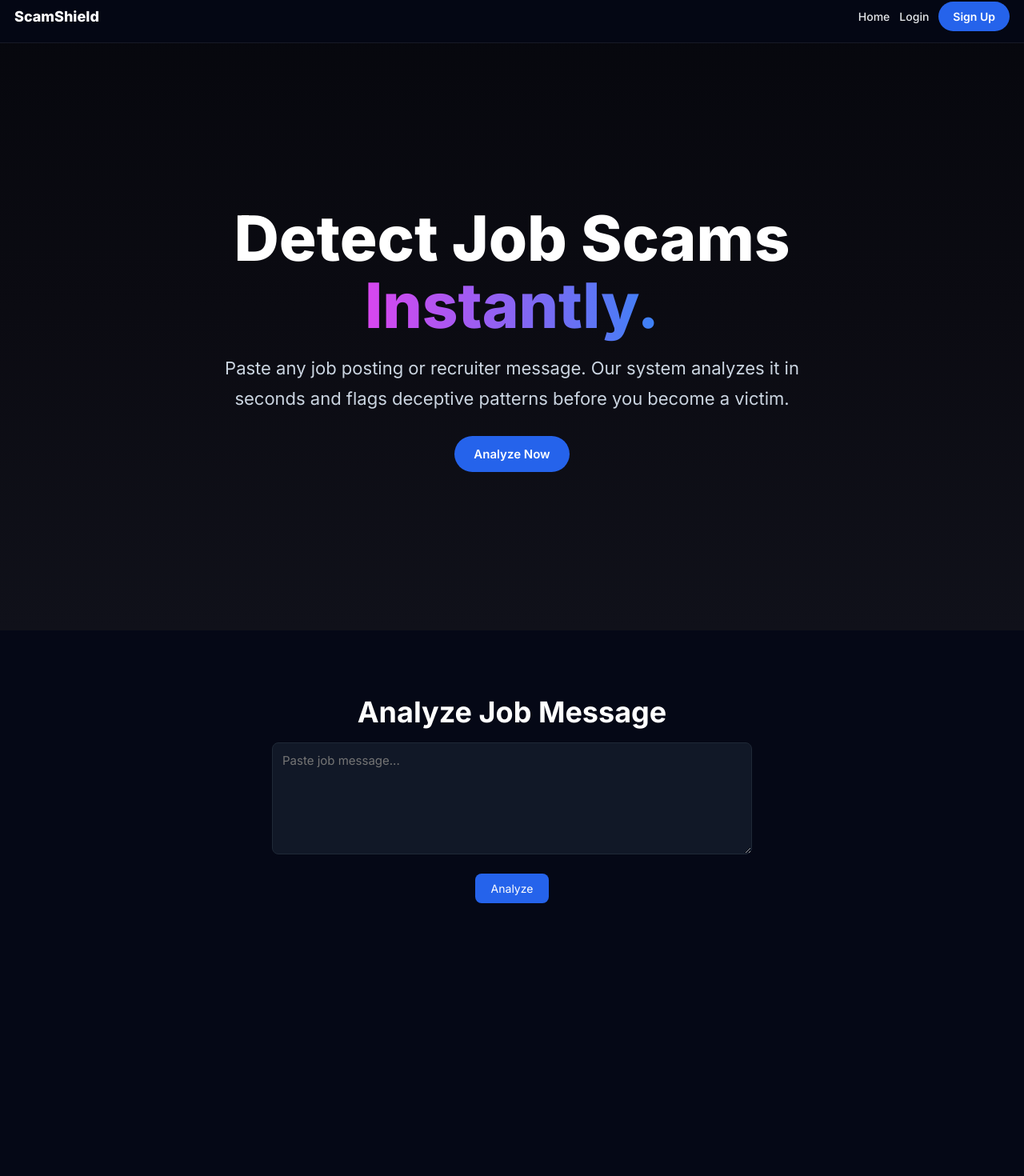
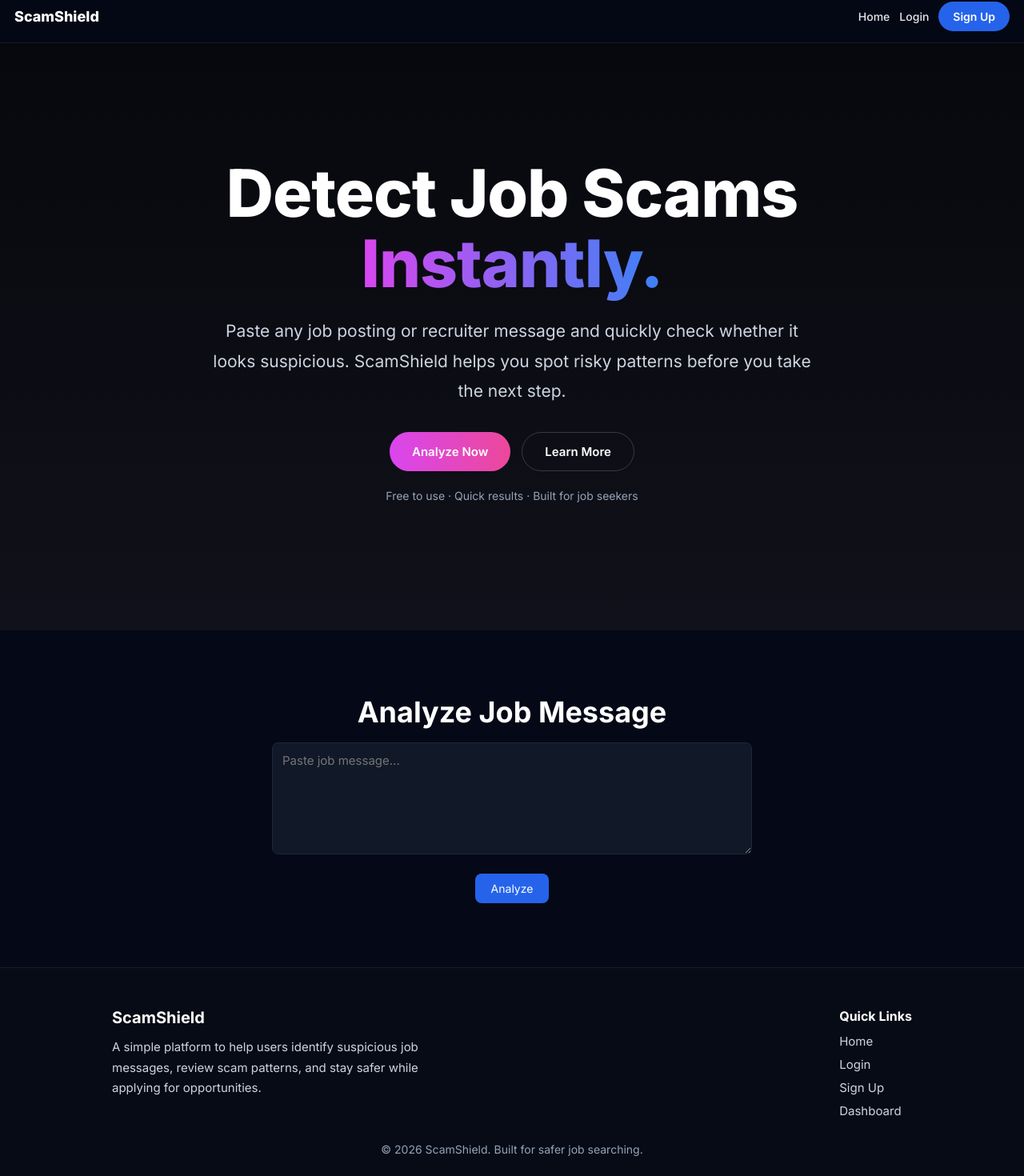
Before and after one commit to KAUSHDWI/ScamShield, a React (Create React App) app in the folder client/: page / in a window 1280 px wide. Shown: the part 12-1482 px from the top of the page at 80% size. Before the commit the page ends 1221 px from the top, so only its background shows below. Built offline with nearby package versions, Linux system fonts and the light colour scheme.

Commit message:
restore connected design with footer and auth pages

```diff
--- a/client/src/App.js
+++ b/client/src/App.js
@@ -3,6 +3,7 @@ import { Routes, Route } from "react-router-dom";
 import Navbar from "./components/Navbar";
 import Hero from "./components/Hero";
 import Analyze from "./components/Analyze";
+import Footer from "./components/Footer";
 import Login from "./pages/Login";
 import Signup from "./pages/Signup";
 import Dashboard from "./pages/Dashboard";
@@ -12,6 +13,7 @@ function Home() {
     <>
       <Hero />
       <Analyze />
+      <Footer />
     </>
   );
 }
--- a/client/src/components/Footer.js
+++ b/client/src/components/Footer.js
@@ -1,63 +1,61 @@
 export default function Footer() {
-  const scrollToSection = (id) => {
-    document.getElementById(id)?.scrollIntoView({ behavior: "smooth" });
-  };
-
   return (
-    <footer className="border-t border-white/10 bg-[#0b0b12] mt-20">
-      <div className="max-w-7xl mx-auto px-6 py-14 grid md:grid-cols-4 gap-10">
-        <div>
-          <h2 className="text-2xl font-bold mb-4">
-            <span className="text-white">Scam</span>
-            <span className="text-pink-500">Shield</span>
-          </h2>
-          <p className="text-gray-400 leading-7 text-sm">
-            ScamShield helps job seekers identify suspicious job posts and
-            recruiter messages before they become victims of fraud.
+    <footer
+      id="footer"
+      style={{
+        padding: "50px 20px 30px",
+        borderTop: "1px solid rgba(255,255,255,0.08)",
+        background: "#070b16",
+        color: "white",
+      }}
+    >
+      <div
+        style={{
+          maxWidth: "1000px",
+          margin: "0 auto",
+          display: "flex",
+          justifyContent: "space-between",
+          gap: "20px",
+          flexWrap: "wrap",
+        }}
+      >
+        <div style={{ maxWidth: "420px" }}>
+          <h3 style={{ marginBottom: "12px", fontSize: "20px" }}>ScamShield</h3>
+          <p style={{ color: "#cbd5e1", lineHeight: "1.7", fontSize: "15px" }}>
+            A simple platform to help users identify suspicious job messages,
+            review scam patterns, and stay safer while applying for opportunities.
           </p>
         </div>
 
         <div>
-          <h3 className="font-semibold mb-4">Product</h3>
-          <div className="flex flex-col gap-3 text-gray-400 text-sm">
-            <button onClick={() => scrollToSection("analyze")} className="text-left hover:text-white transition">
-              Analyze
-            </button>
-            <button onClick={() => scrollToSection("features")} className="text-left hover:text-white transition">
-              Features
-            </button>
-            <button onClick={() => scrollToSection("how-it-works")} className="text-left hover:text-white transition">
-              How It Works
-            </button>
+          <h4 style={{ marginBottom: "12px", fontSize: "16px" }}>Quick Links</h4>
+          <div
+            style={{
+              display: "flex",
+              flexDirection: "column",
+              gap: "10px",
+              color: "#cbd5e1",
+              fontSize: "15px",
+            }}
+          >
+            <a href="/">Home</a>
+            <a href="/login">Login</a>
+            <a href="/signup">Sign Up</a>
+            <a href="/dashboard">Dashboard</a>
           </div>
-        </div>
-
-        <div>
-          <h3 className="font-semibold mb-4">Company</h3>
-          <div className="flex flex-col gap-3 text-gray-400 text-sm">
-            <button onClick={() => scrollToSection("hero")} className="text-left hover:text-white transition">
-              Home
-            </button>
-            <button onClick={() => scrollToSection("features")} className="text-left hover:text-white transition">
-              Why ScamShield
-            </button>
-            <button onClick={() => scrollToSection("analyze")} className="text-left hover:text-white transition">
-              Try It Free
-            </button>
-          </div>
-        </div>
-
-        <div>
-          <h3 className="font-semibold mb-4">Contact</h3>
-          <p className="text-gray-400 text-sm leading-7">
-            Built as a safety-first platform for students, freshers, and job seekers.
-          </p>
         </div>
       </div>
 
-      <div className="border-t border-white/10 text-center text-gray-500 text-sm py-5">
-        © 2026 ScamShield. All rights reserved.
-      </div>
+      <p
+        style={{
+          textAlign: "center",
+          marginTop: "30px",
+          color: "#94a3b8",
+          fontSize: "14px",
+        }}
+      >
+        © 2026 ScamShield. Built for safer job searching.
+      </p>
     </footer>
   );
 }
--- a/client/src/components/Hero.js
+++ b/client/src/components/Hero.js
@@ -15,17 +15,19 @@ export default function Hero() {
         justifyContent: "center",
         alignItems: "center",
         textAlign: "center",
-        padding: "110px 18px 40px",
-        background: "linear-gradient(to bottom, #06070d, #0b0b12, #10111a)",
+        padding: "110px 20px 60px",
+        background:
+          "linear-gradient(to bottom, #06070d 0%, #0b0b12 45%, #10111a 100%)",
       }}
     >
-      <div style={{ maxWidth: "900px", width: "100%" }}>
+      <div style={{ maxWidth: "950px", width: "100%" }}>
         <h1
           style={{
-            fontSize: "clamp(38px, 9vw, 78px)",
+            fontSize: "clamp(42px, 8vw, 82px)",
             fontWeight: "800",
             lineHeight: "1.08",
-            marginBottom: "18px",
+            marginBottom: "20px",
+            letterSpacing: "-1px",
           }}
         >
           Detect Job Scams
@@ -44,22 +46,31 @@ export default function Hero() {
         <p
           style={{
             maxWidth: "760px",
-            margin: "0 auto 28px",
+            margin: "0 auto 32px",
             color: "#cbd5e1",
-            fontSize: "clamp(16px, 3.8vw, 22px)",
-            lineHeight: "1.7",
+            fontSize: "clamp(16px, 3vw, 21px)",
+            lineHeight: "1.8",
           }}
         >
-          Paste any job posting or recruiter message. Our system analyzes it in seconds
-          and flags deceptive patterns before you become a victim.
+          Paste any job posting or recruiter message and quickly check whether it
+          looks suspicious. ScamShield helps you spot risky patterns before you
+          take the next step.
         </p>
 
+        <div
+          style={{
+            display: "flex",
+            justifyContent: "center",
+            gap: "14px",
+            flexWrap: "wrap",
+          }}
+        >
           <button
             onClick={handleScrollToAnalyze}
             style={{
-            padding: "13px 24px",
+              padding: "14px 28px",
               borderRadius: "999px",
-            background: "#2563eb",
+              background: "linear-gradient(90deg, #d946ef, #ec4899)",
               color: "white",
               border: "none",
               cursor: "pointer",
@@ -69,6 +80,31 @@ export default function Hero() {
           >
             Analyze Now
           </button>
+
+          <a
+            href="#footer"
+            style={{
+              padding: "14px 28px",
+              borderRadius: "999px",
+              border: "1px solid rgba(255,255,255,0.18)",
+              color: "white",
+              fontWeight: "600",
+              fontSize: "15px",
+            }}
+          >
+            Learn More
+          </a>
+        </div>
+
+        <p
+          style={{
+            marginTop: "22px",
+            color: "#94a3b8",
+            fontSize: "14px",
+          }}
+        >
+          Free to use · Quick results · Built for job seekers
+        </p>
       </div>
     </section>
   );
--- a/client/src/pages/Login.js
+++ b/client/src/pages/Login.js
@@ -1,5 +1,5 @@
 import { useState } from "react";
-import { useNavigate } from "react-router-dom";
+import { useNavigate, Link } from "react-router-dom";
 
 const BASE_URL = "https://scamshield-ylfc.onrender.com";
 
@@ -51,24 +51,51 @@ export default function Login({ setCurrentUser }) {
   };
 
   return (
-    <div style={{ minHeight: "100vh", padding: "120px 16px", color: "white" }}>
+    <div
+      style={{
+        minHeight: "100vh",
+        padding: "120px 16px 60px",
+        background:
+          "linear-gradient(to bottom, #06070d 0%, #0b0b12 45%, #10111a 100%)",
+        color: "white",
+      }}
+    >
       <div
         style={{
-          maxWidth: "400px",
+          maxWidth: "430px",
           margin: "0 auto",
-          background: "#111827",
-          padding: "24px",
-          borderRadius: "12px",
-          border: "1px solid #1f2937",
+          background: "rgba(17, 24, 39, 0.82)",
+          border: "1px solid rgba(255,255,255,0.08)",
+          borderRadius: "18px",
+          padding: "28px",
         }}
       >
-        <h2 style={{ marginBottom: "20px", textAlign: "center" }}>Login</h2>
+        <h2
+          style={{
+            textAlign: "center",
+            marginBottom: "10px",
+            fontSize: "30px",
+          }}
+        >
+          Welcome Back
+        </h2>
+
+        <p
+          style={{
+            textAlign: "center",
+            color: "#cbd5e1",
+            marginBottom: "24px",
+            lineHeight: "1.6",
+          }}
+        >
+          Login to continue using ScamShield and manage your activity.
+        </p>
 
         <form onSubmit={handleSubmit}>
           <input
             type="email"
             name="email"
-            placeholder="Email"
+            placeholder="Enter your email"
             value={formData.email}
             onChange={handleChange}
             required
@@ -78,19 +105,37 @@ export default function Login({ setCurrentUser }) {
           <input
             type="password"
             name="password"
-            placeholder="Password"
+            placeholder="Enter your password"
             value={formData.password}
             onChange={handleChange}
             required
             style={inputStyle}
           />
 
-          {error && <p style={{ color: "#ef4444", marginBottom: "12px" }}>{error}</p>}
+          {error && (
+            <p style={{ color: "#ef4444", marginBottom: "14px", fontSize: "14px" }}>
+              {error}
+            </p>
+          )}
 
           <button type="submit" style={buttonStyle}>
             Login
           </button>
         </form>
+
+        <p
+          style={{
+            textAlign: "center",
+            marginTop: "18px",
+            color: "#cbd5e1",
+            fontSize: "14px",
+          }}
+        >
+          Don’t have an account?{" "}
+          <Link to="/signup" style={{ color: "#60a5fa" }}>
+            Sign Up
+          </Link>
+        </p>
       </div>
     </div>
   );
@@ -98,21 +143,24 @@ export default function Login({ setCurrentUser }) {
 
 const inputStyle = {
   width: "100%",
-  padding: "12px",
+  padding: "13px 14px",
   marginBottom: "14px",
-  borderRadius: "8px",
+  borderRadius: "10px",
   border: "1px solid #374151",
   background: "#0f172a",
   color: "white",
   boxSizing: "border-box",
+  fontSize: "15px",
 };
 
 const buttonStyle = {
   width: "100%",
-  padding: "12px",
-  borderRadius: "8px",
+  padding: "13px",
+  borderRadius: "10px",
   border: "none",
   background: "#2563eb",
   color: "white",
   cursor: "pointer",
+  fontWeight: "600",
+  fontSize: "15px",
 };
--- a/client/src/pages/Signup.js
+++ b/client/src/pages/Signup.js
@@ -1,5 +1,5 @@
 import { useState } from "react";
-import { useNavigate } from "react-router-dom";
+import { useNavigate, Link } from "react-router-dom";
 
 const BASE_URL = "https://scamshield-ylfc.onrender.com";
 
@@ -40,34 +40,61 @@ export default function Signup() {
         throw new Error(data.message || "Signup failed");
       }
 
-      setSuccess("Signup successful. Please login.");
+      setSuccess("Signup successful. Redirecting to login...");
       setTimeout(() => {
         navigate("/login");
-      }, 1000);
+      }, 1200);
     } catch (err) {
       setError(err.message || "Failed to fetch");
     }
   };
 
   return (
-    <div style={{ minHeight: "100vh", padding: "120px 16px", color: "white" }}>
+    <div
+      style={{
+        minHeight: "100vh",
+        padding: "120px 16px 60px",
+        background:
+          "linear-gradient(to bottom, #06070d 0%, #0b0b12 45%, #10111a 100%)",
+        color: "white",
+      }}
+    >
       <div
         style={{
-          maxWidth: "400px",
+          maxWidth: "430px",
           margin: "0 auto",
-          background: "#111827",
-          padding: "24px",
-          borderRadius: "12px",
-          border: "1px solid #1f2937",
+          background: "rgba(17, 24, 39, 0.82)",
+          border: "1px solid rgba(255,255,255,0.08)",
+          borderRadius: "18px",
+          padding: "28px",
         }}
       >
-        <h2 style={{ marginBottom: "20px", textAlign: "center" }}>Sign Up</h2>
+        <h2
+          style={{
+            textAlign: "center",
+            marginBottom: "10px",
+            fontSize: "30px",
+          }}
+        >
+          Create Account
+        </h2>
+
+        <p
+          style={{
+            textAlign: "center",
+            color: "#cbd5e1",
+            marginBottom: "24px",
+            lineHeight: "1.6",
+          }}
+        >
+          Sign up to start checking job messages and keeping track of results.
+        </p>
 
         <form onSubmit={handleSubmit}>
           <input
             type="text"
             name="name"
-            placeholder="Name"
+            placeholder="Enter your name"
             value={formData.name}
             onChange={handleChange}
             required
@@ -77,7 +104,7 @@ export default function Signup() {
           <input
             type="email"
             name="email"
-            placeholder="Email"
+            placeholder="Enter your email"
             value={formData.email}
             onChange={handleChange}
             required
@@ -87,20 +114,43 @@ export default function Signup() {
           <input
             type="password"
             name="password"
-            placeholder="Password"
+            placeholder="Create a password"
             value={formData.password}
             onChange={handleChange}
             required
             style={inputStyle}
           />
 
-          {error && <p style={{ color: "#ef4444", marginBottom: "12px" }}>{error}</p>}
-          {success && <p style={{ color: "#22c55e", marginBottom: "12px" }}>{success}</p>}
+          {error && (
+            <p style={{ color: "#ef4444", marginBottom: "14px", fontSize: "14px" }}>
+              {error}
+            </p>
+          )}
+
+          {success && (
+            <p style={{ color: "#22c55e", marginBottom: "14px", fontSize: "14px" }}>
+              {success}
+            </p>
+          )}
 
           <button type="submit" style={buttonStyle}>
             Sign Up
           </button>
         </form>
+
+        <p
+          style={{
+            textAlign: "center",
+            marginTop: "18px",
+            color: "#cbd5e1",
+            fontSize: "14px",
+          }}
+        >
+          Already have an account?{" "}
+          <Link to="/login" style={{ color: "#60a5fa" }}>
+            Login
+          </Link>
+        </p>
       </div>
     </div>
   );
@@ -108,21 +158,24 @@ export default function Signup() {
 
 const inputStyle = {
   width: "100%",
-  padding: "12px",
+  padding: "13px 14px",
   marginBottom: "14px",
-  borderRadius: "8px",
+  borderRadius: "10px",
   border: "1px solid #374151",
   background: "#0f172a",
   color: "white",
   boxSizing: "border-box",
+  fontSize: "15px",
 };
 
 const buttonStyle = {
   width: "100%",
-  padding: "12px",
-  borderRadius: "8px",
+  padding: "13px",
+  borderRadius: "10px",
   border: "none",
   background: "#2563eb",
   color: "white",
   cursor: "pointer",
+  fontWeight: "600",
+  fontSize: "15px",
 };
```
Lines whose indentation alone changed are shown as unchanged.
